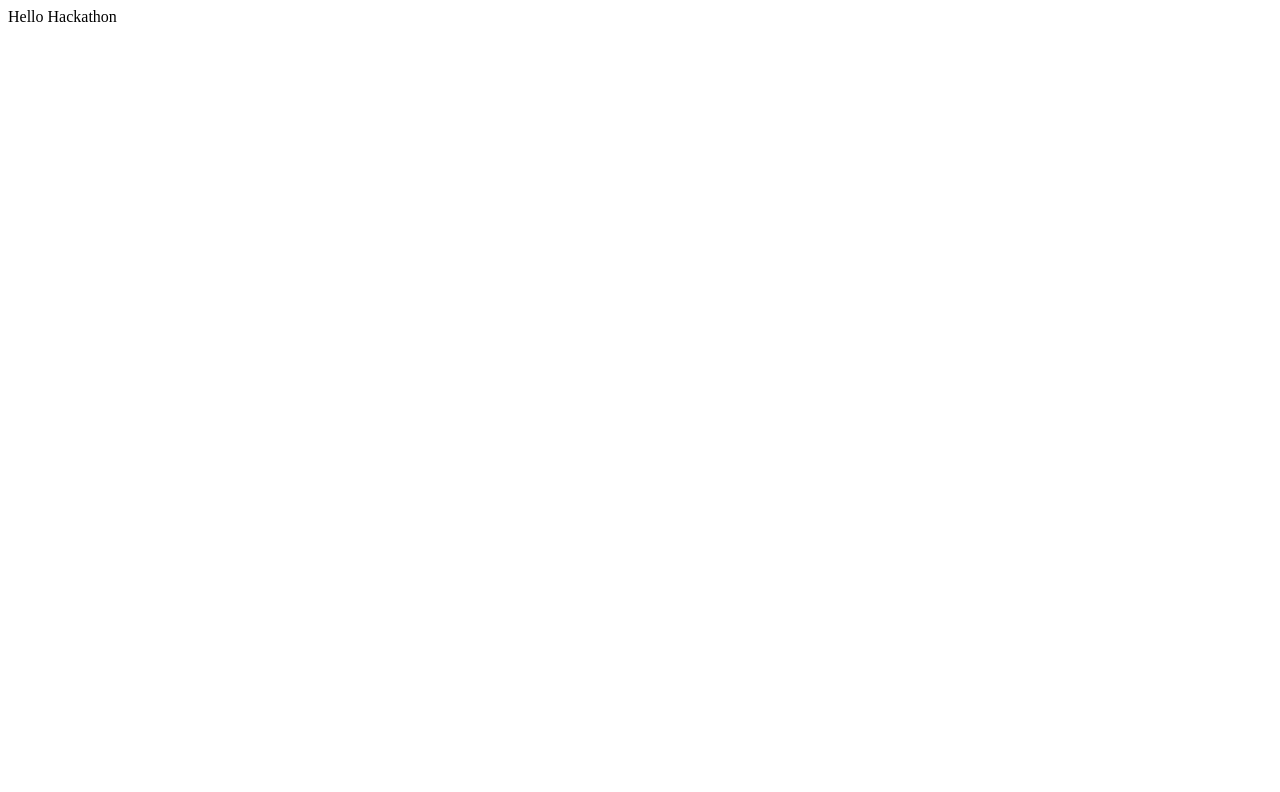
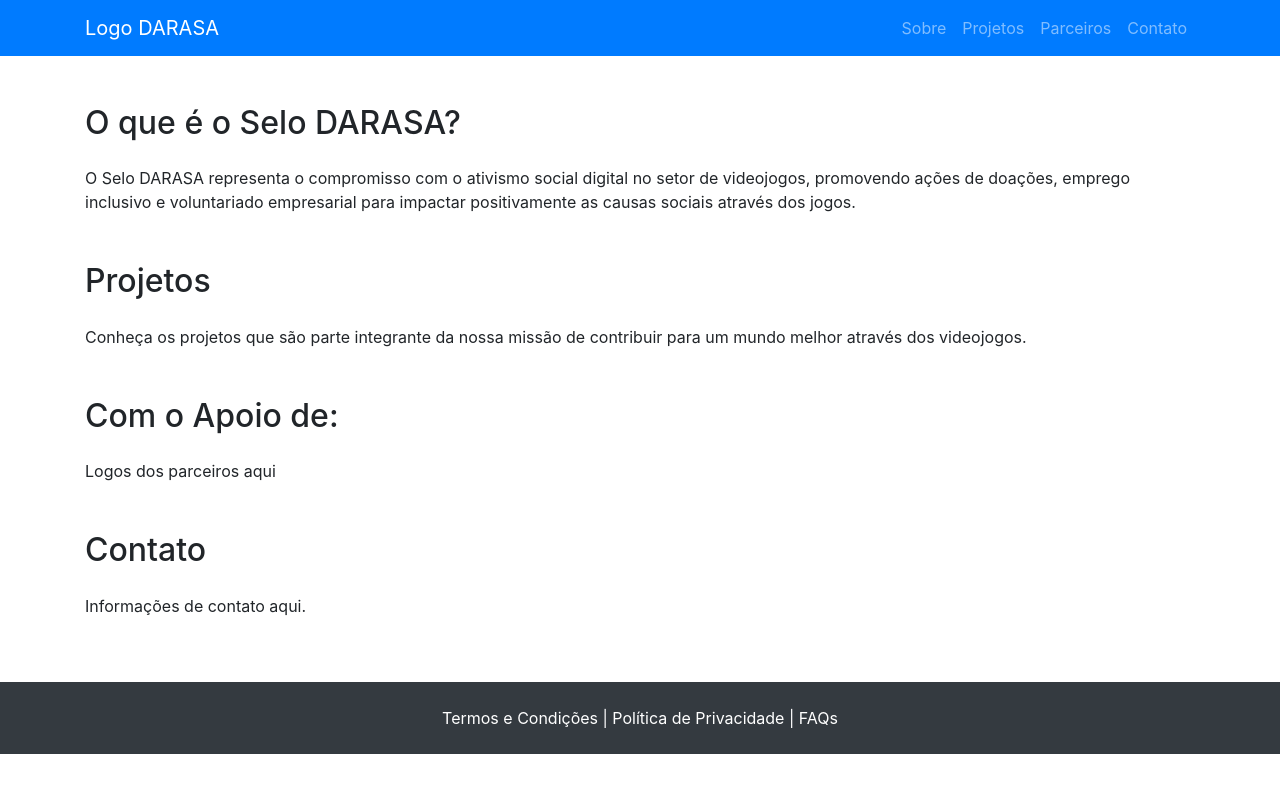
Before and after one commit to PetersenPt/DARASA, a plain HTML site: page index.html in a window 1280 px wide. Drawn offline with nearby package versions, Linux system fonts and the light colour scheme.

```diff
--- a/index.html
+++ b/index.html
@@ -1 +1,69 @@
-Hello Hackathon
+<!DOCTYPE html>
+<html lang="pt">
+<head>
+    <meta charset="UTF-8">
+    <meta name="viewport" content="width=device-width, initial-scale=1.0">
+    <title>DARASA - Digital Advertising Applied to Social Activism</title>
+    <link href="https://stackpath.bootstrapcdn.com/bootstrap/4.5.2/css/bootstrap.min.css" rel="stylesheet">
+</head>
+<body>
+    <header class="navbar navbar-expand-lg navbar-dark bg-primary">
+        <div class="container">
+            <a class="navbar-brand" href="#">Logo DARASA</a>
+            <button class="navbar-toggler" type="button" data-toggle="collapse" data-target="#navbarNav" aria-controls="navbarNav" aria-expanded="false" aria-label="Toggle navigation">
+                <span class="navbar-toggler-icon"></span>
+            </button>
+            <div class="collapse navbar-collapse" id="navbarNav">
+                <ul class="navbar-nav ml-auto">
+                    <li class="nav-item">
+                        <a class="nav-link" href="#sobre">Sobre</a>
+                    </li>
+                    <li class="nav-item">
+                        <a class="nav-link" href="#projetos">Projetos</a>
+                    </li>
+                    <li class="nav-item">
+                        <a class="nav-link" href="#parceiros">Parceiros</a>
+                    </li>
+                    <li class="nav-item">
+                        <a class="nav-link" href="#contato">Contato</a>
+                    </li>
+                </ul>
+            </div>
+        </div>
+    </header>
+
+    <main class="py-5">
+        <div class="container">
+            <section id="sobre">
+                <h2 class="mb-4">O que é o Selo DARASA?</h2>
+                <p>O Selo DARASA representa o compromisso com o ativismo social digital no setor de videojogos, promovendo ações de doações, emprego inclusivo e voluntariado empresarial para impactar positivamente as causas sociais através dos jogos.</p>
+            </section>
+
+            <section id="projetos" class="mt-5">
+                <h2 class="mb-4">Projetos</h2>
+                <p>Conheça os projetos que são parte integrante da nossa missão de contribuir para um mundo melhor através dos videojogos.</p>
+            </section>
+
+            <section id="parceiros" class="mt-5">
+                <h2 class="mb-4">Com o Apoio de:</h2>
+                <div>Logos dos parceiros aqui</div>
+            </section>
+
+            <section id="contato" class="mt-5">
+                <h2 class="mb-4">Contato</h2>
+                <p>Informações de contato aqui.</p>
+            </section>
+        </div>
+    </main>
+
+    <footer class="bg-dark text-white py-4">
+        <div class="container text-center">
+            Termos e Condições | Política de Privacidade | FAQs
+        </div>
+    </footer>
+
+    <script src="https://code.jquery.com/jquery-3.5.1.slim.min.js"></script>
+    <script src="https://cdn.jsdelivr.net/npm/@popperjs/core@2.0.7/dist/umd/popper.min.js"></script>
+    <script src="https://stackpath.bootstrapcdn.com/bootstrap/4.5.2/js/bootstrap.min.js"></script>
+</body>
+</html>
```
Also changed, not shown: 2 other files.
